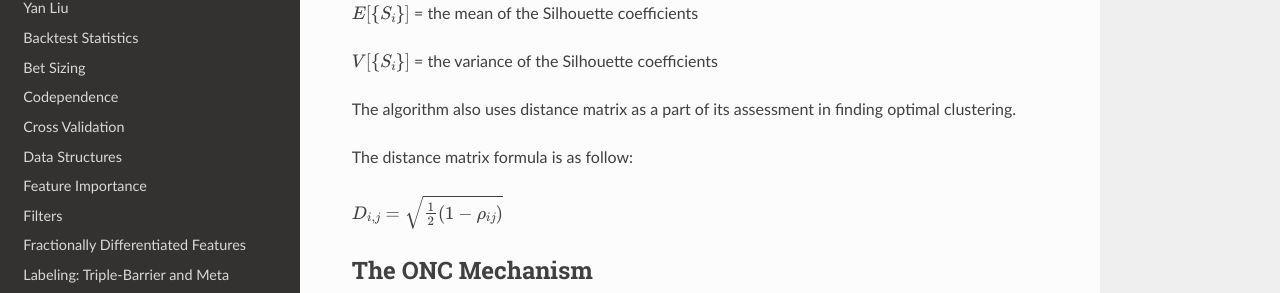
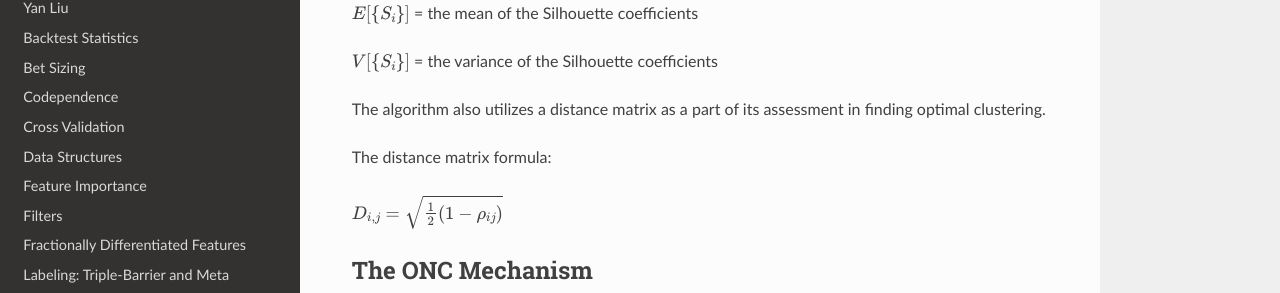
Before and after one commit to hudson-and-thames/mlfinlab, a Sphinx documentation site: the page built from docs/source/implementations/clustering.rst, in a window 1280 px wide and 900 px high, scrolled down 1105 px. Shown: the part 158-451 px from the top of the window. Built offline with Sphinx 7.4.7 and the Read the Docs theme 2.0.0, drawn with Linux system fonts in a browser that asks for light colours.

Commit message:
modified clustering.rst

```diff
--- a/docs/source/implementations/clustering.rst
+++ b/docs/source/implementations/clustering.rst
@@ -50,9 +50,9 @@ These features are Silhouette Scores and The measure of clustering quality or *q
 
 :math:`V[\{S_i\}]` = the variance of the Silhouette coefficients
 
-The algorithm also uses distance matrix as a part of its assessment in finding optimal clustering.
+The algorithm also utilizes a distance matrix as a part of its assessment in finding optimal clustering.
 
-The distance matrix formula is as follow:
+The distance matrix formula:
 
 :math:`D_{i,j}= \sqrt{\frac{1}{2}(1-\rho_{ij})}`
 
```
